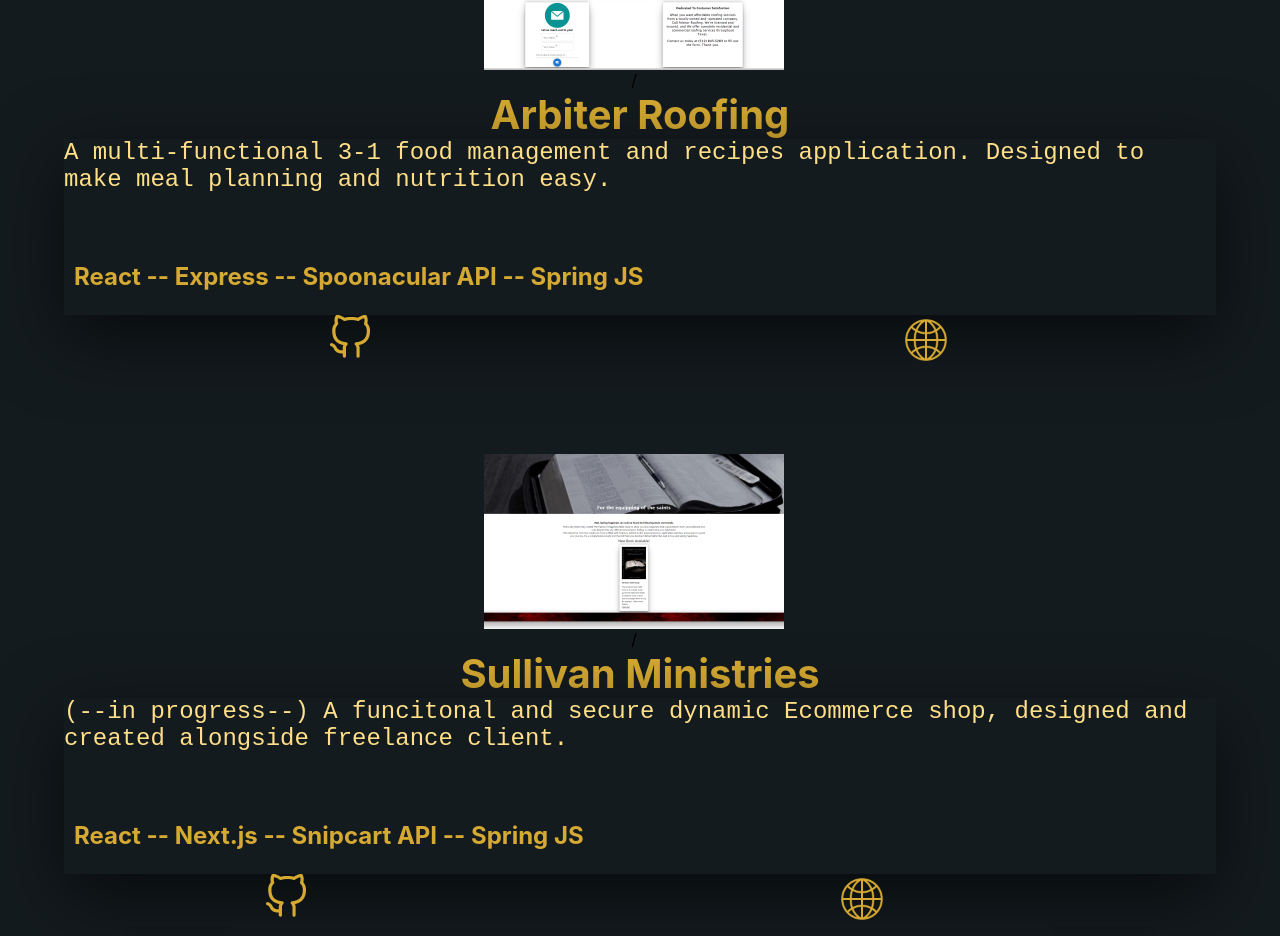
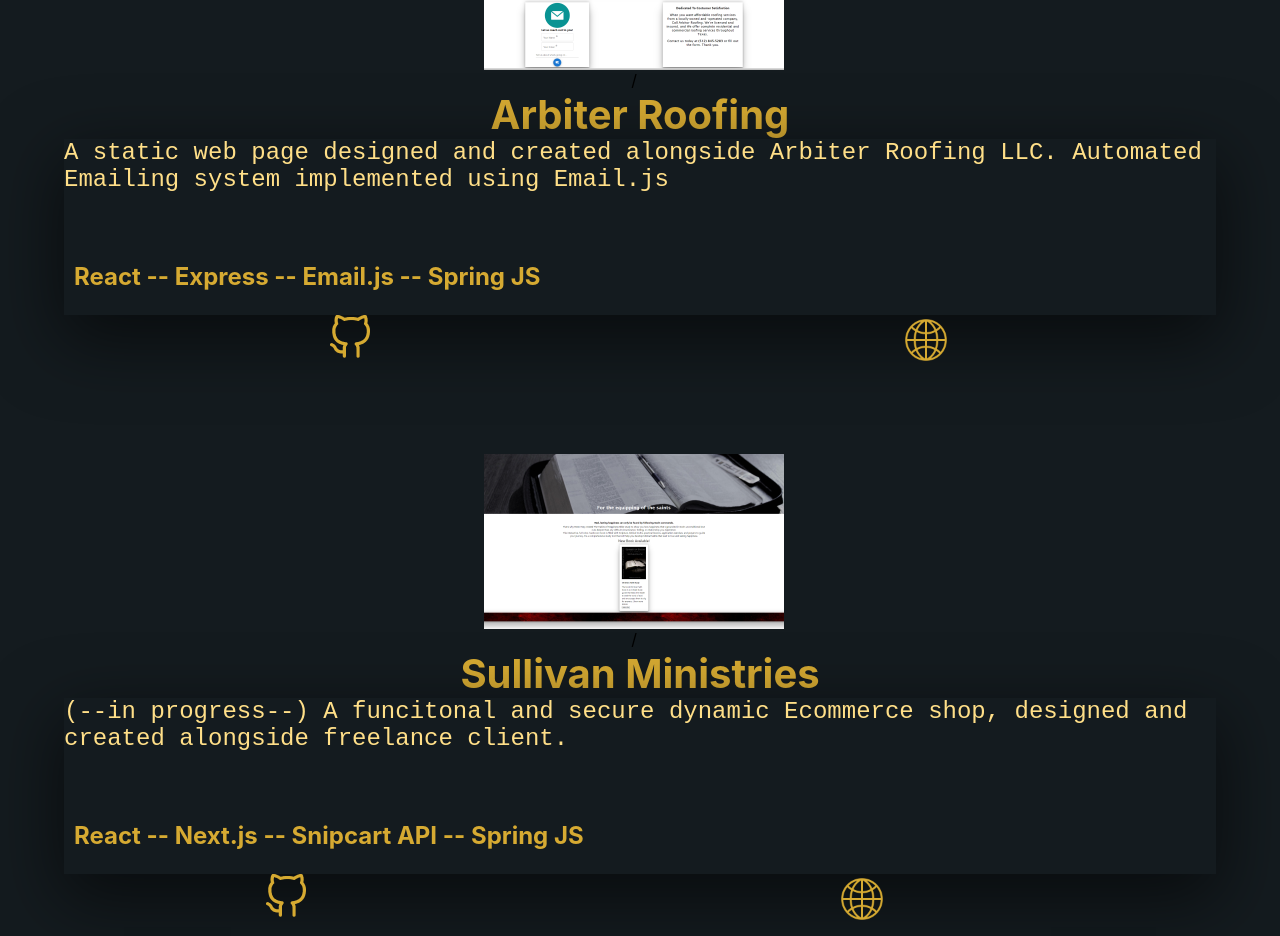
Before and after one commit to JoshuaGutie/portfolio, a React (Create React App) app: page / in a window 1280 px wide. Shown: the part 3240-4176 px from the top of the page. Built offline with nearby package versions, Linux system fonts and the light colour scheme.

Commit message:
info corrected

```diff
--- a/src/components/Projects.js
+++ b/src/components/Projects.js
@@ -133,11 +133,9 @@
           </h3>
           <div className="projectsBoxRight">
             <p className="text abText projectInfo">
-              A multi-functional 3-1 food management and recipes application.
-              Designed to make meal planning and nutrition easy.
-            </p>
+            A static web page designed and created alongside Arbiter Roofing LLC. Automated Emailing system implemented using Email.js            </p>
             <p className="bold projectInfo" style={{ textAlign: "left" }}>
-              React -- Express -- Spoonacular API -- Spring JS
+              React -- Express -- Email.js -- Spring JS
             </p>
           </div>
           <div className="linkImgsRight">
```
